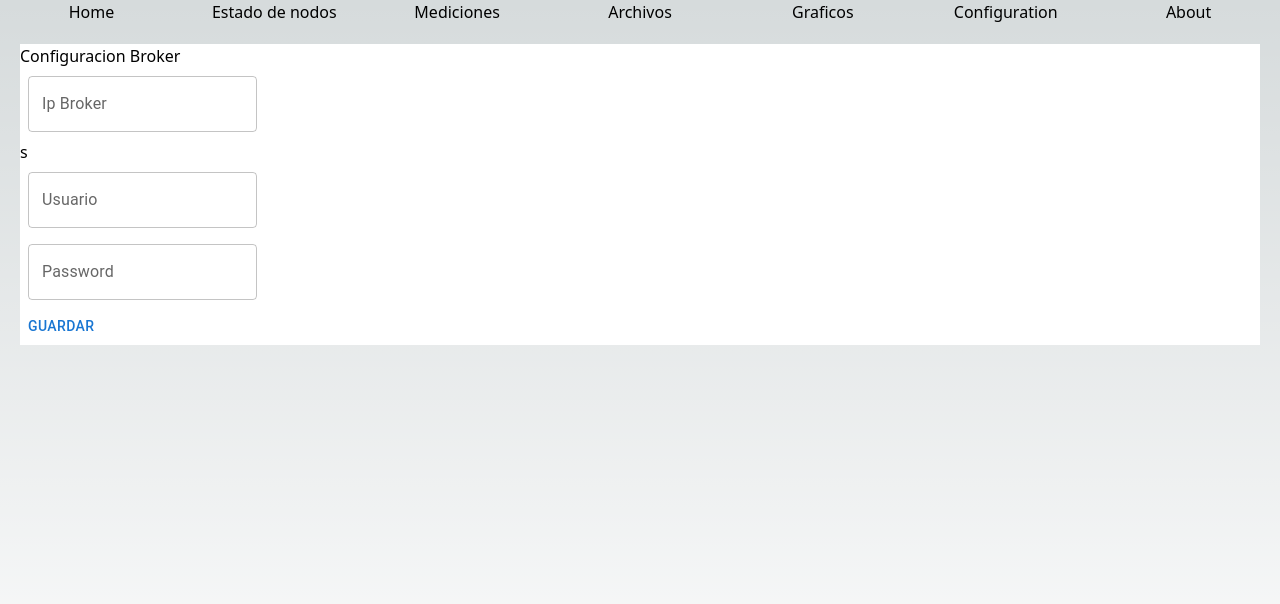
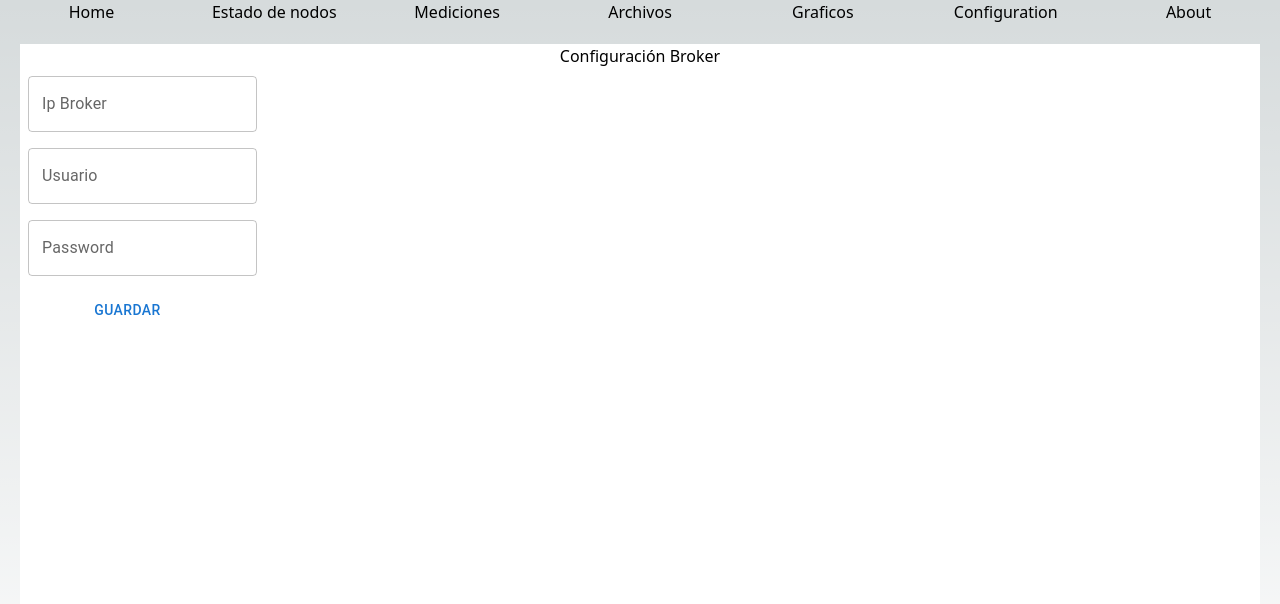
Before and after one commit to lucamazzer/SHM-React-website, a Next.js app in the folder shm-nextjs-website/: page /Configuration in a window 1280 px wide. Shown: the top 604 px of the page. Built offline with nearby package versions, Linux system fonts and the light colour scheme.

Commit message:
fix: config page

```diff
--- a/shm-nextjs-website/src/Services/Configuration.api.js
+++ b/shm-nextjs-website/src/Services/Configuration.api.js
@@ -1,6 +1,10 @@
-import api from '@/api/api'
+import api from '@/api/api';
 
 export const configSystem = async (user, psw, brokerIP) => {
-  const { data, error } = await api.post('form_config_sistema', { ip_mqtt: brokerIP, usr_mqtt: user, pass_mqtt: psw })
-  return { data, error }
-}
+  const { data, error } = await api.post('form_config_sistema', {
+    ip_mqtt: brokerIP,
+    usr_mqtt: user,
+    pass_mqtt: psw,
+  });
+  return { data, error };
+};
--- a/shm-nextjs-website/src/app/Configuration/page.jsx
+++ b/shm-nextjs-website/src/app/Configuration/page.jsx
@@ -6,26 +6,35 @@ import TextField from '@mui/material/TextField';
 import { LocalizationProvider } from '@mui/x-date-pickers';
 import { AdapterMoment } from '@mui/x-date-pickers/AdapterMoment';
 
+import { configSystem } from '@/Services/Configuration.api';
+
 export default function ConfigurationPage() {
   const [ip, setIP] = React.useState('');
   const [user, setUser] = React.useState('');
   const [psw, setPsw] = React.useState('');
 
-  const saveBrocker = React.useCallback(async () => {}, []);
+  const saveBrocker = React.useCallback(async () => {
+    const { error } = await configSystem(user, psw, ip);
+    if (error) {
+      alert('Error al guardar la configuración');
+      return;
+    }
+    alert('Configuración guardada correctamente');
+  }, [user, psw, ip]);
 
   return (
     <LocalizationProvider dateAdapter={AdapterMoment}>
-      <div className="bg-white text-black">
-        <h1>Configuracion Broker</h1>
+      <div className="flex flex-col bg-white text-black text-center h-full items-center justify-center">
+        <h1>Configuración Broker</h1>
 
         <Box
           component="form"
           sx={{
             '& > :not(style)': { m: 1, width: '25ch' },
           }}
+          className="flex flex-col item-center w-full h-full"
           noValidate
-          autoComplete="off"
-          className="flex w-full flex-col">
+          autoComplete="off">
           <TextField
             id="input-ip"
             label="Ip Broker"
@@ -33,7 +42,6 @@ export default function ConfigurationPage() {
             value={ip}
             onChange={v => setIP(v.target.value)}
           />
-          s
           <TextField
             id="input-usr"
             label="Usuario"
@@ -48,12 +56,12 @@ export default function ConfigurationPage() {
             value={psw}
             onChange={v => setPsw(v.target.value)}
           />
+          <Button
+            className="bg-blue-400 text-white hover:bg-sky-700 ml-3"
+            onClick={saveBrocker}>
+            Guardar
+          </Button>
         </Box>
-        <Button
-          className="bg-blue-400 text-white hover:bg-sky-700"
-          onClick={saveBrocker}>
-          Guardar
-        </Button>
       </div>
     </LocalizationProvider>
   );
--- a/shm-nextjs-website/src/app/Information/page.jsx
+++ b/shm-nextjs-website/src/app/Information/page.jsx
@@ -1,13 +1,13 @@
-'use client'
+'use client';
 
-import useSWR from 'swr'
+import useSWR from 'swr';
 
-import { getNodesStates } from '../../Services/Nodos.api'
-import DenseTable from '../components/DenseTable'
+import { getNodesStates } from '../../Services/Nodos.api';
+import DenseTable from '../components/DenseTable';
 
-async function getNodesInformation () {
-  const response = await getNodesStates()
-  return { data: response.data.data, error: response.error }
+async function getNodesInformation() {
+  const response = await getNodesStates();
+  return { data: response.data.data, error: response.error };
 }
 
 const headersMapper = {
@@ -18,19 +18,19 @@ const headersMapper = {
   type: 'Tipo',
   sync: 'Estado de sincornización',
   time: 'Hora',
-  ip: 'IP'
-}
+  ip: 'IP',
+};
 
-export default function InfoPage () {
-  const { data, error } = useSWR('nodes_table', getNodesInformation)
-  if (error) return <div>failed to load</div>
-  if (!data) return <div>loading...</div>
+export default function InfoPage() {
+  const { data, error } = useSWR('nodes_table', getNodesInformation);
+  if (error) return <div>failed to load</div>;
+  if (!data) return <div>loading...</div>;
   return (
-    <div className='pb-5'>
+    <div className="pb-5">
       <h1>Estado de nodos</h1>
-      <div className='m-5'>
-         <DenseTable data={data.data} headersMapper={headersMapper} />
+      <div className="m-5">
+        <DenseTable data={data.data} headersMapper={headersMapper} />
       </div>
     </div>
-  )
+  );
 }
--- a/shm-nextjs-website/src/app/Messures/page.jsx
+++ b/shm-nextjs-website/src/app/Messures/page.jsx
@@ -52,7 +52,7 @@ export default function MessurePage() {
         })
       : undefined;
     const payload = {
-      //id: today + '-' + nMeasure,
+      // id: today + '-' + nMeasure,
       id: nMeasure,
       duration,
       sync,
@@ -230,7 +230,7 @@ export default function MessurePage() {
 
                 {timeFormat === 'relative' && (
                   <div className="flex w-full">
-                    <Box component="form" className="flex flex-1 w-full ">
+                    <Box component="form" className="flex flex-1 w-full">
                       <TextField
                         type="number"
                         className="mr-10 w-900"
--- a/shm-nextjs-website/src/app/page.jsx
+++ b/shm-nextjs-website/src/app/page.jsx
@@ -2,12 +2,14 @@ import Image from 'next/image';
 
 export default function HomePage() {
   return (
-    <div className="w-full">
-      <h1>SHM - SISTEMA DE MONITOREO DE SALUD ESTRUCTURAL</h1>
+    <div className=" flex flex-col text-center justify-center items-center">
+      <h1 className="text-4xl	mt-10">
+        SHM - SISTEMA DE MONITOREO DE SALUD ESTRUCTURAL
+      </h1>
       <Image
-        className="profile-photo"
+        className="flex flex-1 mt-10"
         src={require('../assets/fiuba.jpg')}
-        alt={'Carlie Anglemire'}
+        alt={'Fiuba :D'}
       />
     </div>
   );
```
